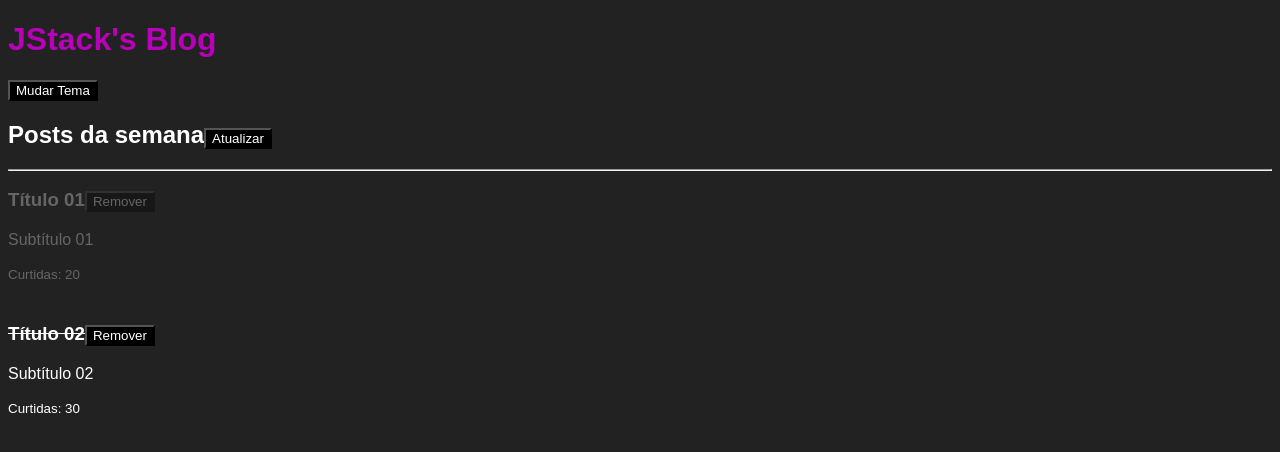
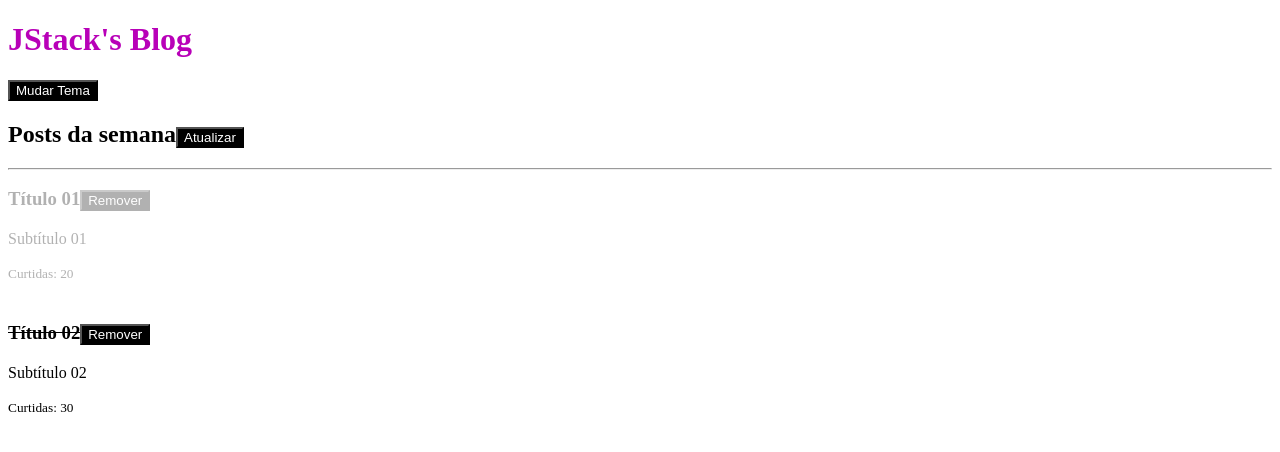
Before and after one commit to matheus-alpe/react-fundamentals, a React app: page / in a window 1280 px wide. Shown: the top 452 px of the page. Built offline with nearby package versions, Linux system fonts and the light colour scheme.

Commit message:
feat: folder structure

```diff
--- a/package.json
+++ b/package.json
@@ -27,6 +27,7 @@
   "dependencies": {
     "prop-types": "^15.8.1",
     "react": "^17.0.2",
-    "react-dom": "^17.0.2"
+    "react-dom": "^17.0.2",
+    "styled-components": "^5.3.5"
   }
 }
--- a/src/App.js
+++ b/src/components/App/index.js
@@ -1,7 +1,7 @@
 import React, { useState, createContext } from 'react'
 
-import { ThemeProvider } from './contexts'
-import { Header, Post, Button } from './components'
+import { ThemeProvider } from '../../contexts'
+import { Header, Post, Button } from '..'
 
 
 function App() {
@@ -47,8 +47,7 @@ function App() {
       }
 
       if (postState.id === postId) {
-        post.removed = true;
-        console.log(post)
+        post.removed = true
       }
 
       return post
--- a/src/components/Button.js
+++ b/src/components/Button/index.js
@@ -1,7 +1,7 @@
 import React, { useContext } from "react"
 import PropTypes from 'prop-types'
 
-import { ThemeContext } from '../contexts'
+import { ThemeContext } from '../../contexts'
 
 export function Button(props) {
   const { theme } = useContext(ThemeContext);
--- a/src/components/Header.js
+++ b/src/components/Header/index.js
@@ -3,8 +3,8 @@ import PropTypes from 'prop-types'
 
 import styles from './Header.scss'
 
-import { ThemeContext } from '../contexts'
-import { Button } from "./"
+import { ThemeContext } from '../../contexts'
+import { Button } from '../Button'
 
 export function Header(props) {
   const { onToggleTheme } = useContext(ThemeContext)
--- a/src/components/PostHeader.js
+++ b/src/components/Post/PostHeader.js
@@ -1,6 +1,6 @@
 import React from "react"
 import PropTypes from 'prop-types'
-import { Button } from "./Button"
+import { Button } from "../Button"
 
 
 export function PostHeader({ post,  onRemove }) {
--- a/src/components/Post.js
+++ b/src/components/Post/index.js
@@ -1,6 +1,6 @@
-import React from "react"
+import React from 'react'
 import PropTypes from 'prop-types'
-import { PostHeader } from "./"
+import { PostHeader } from './PostHeader'
 
 import styles from './Post.scss'
 
--- a/src/components/index.js
+++ b/src/components/index.js
@@ -1,4 +1,3 @@
 export * from './Header'
 export * from './Post'
-export * from './PostHeader'
 export * from './Button'
--- a/src/components/index.scss
+++ /dev/null
@@ -1,5 +0,0 @@
-body {
-  background: #222;
-  color: #fff;
-  font-family: sans-serif;
-}
--- a/src/index.js
+++ b/src/index.js
@@ -1,9 +1,7 @@
 import React from 'react'
 import ReactDOM from 'react-dom'
 
-import App from './App'
-
-import './components/index.scss'
+import App from './components/App'
 
 ReactDOM.render(
   <App />,
```
Also changed, not shown: src/components/Header/Header.scss (renamed from src/components/Header.scss), src/components/Post/Post.scss (renamed from src/components/Post.scss), 1 other file (tests, documents, lock files or other folders).
